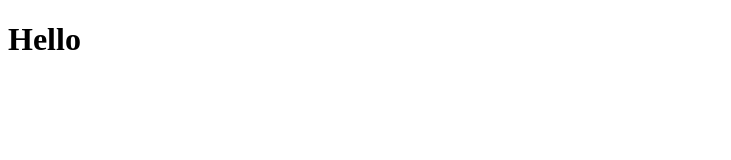
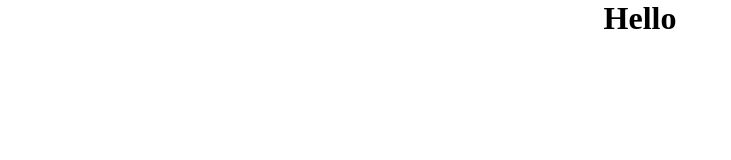
Before and after one commit to gregpogipoig/gregpogipoig.github.io, a plain HTML site: page index.html in a window 1280 px wide. Shown: the whole page, without its empty margins (0-731 px from the left). Drawn offline with Linux system fonts and the light colour scheme.

Commit message:
feat: add css in a separate file
testing out if adding an external css file through linking it relatively
would work the same making the base dir in the main branch equivalent to
the root dir.

```diff
--- a/index.html
+++ b/index.html
@@ -5,6 +5,7 @@
     <meta name="viewport"
           content="width=device-width, user-scalable=no, initial-scale=1.0, maximum-scale=1.0, minimum-scale=1.0">
     <meta http-equiv="X-UA-Compatible" content="ie=edge">
+    <link rel="stylesheet" href="styles.css">
     <title>hello</title>
 </head>
 <body>
--- /dev/null
+++ b/styles.css
@@ -0,0 +1,18 @@
+* {
+    margin: 0;
+    padding: 0;
+    box-sizing: inherit;
+}
+
+html {
+    font-size: 62.5%;
+}
+
+body {
+    box-sizing: border-box;
+    font-size: 1.6rem;
+
+    /*center h1 div*/
+    display: flex;
+    justify-content: center;
+}
```
